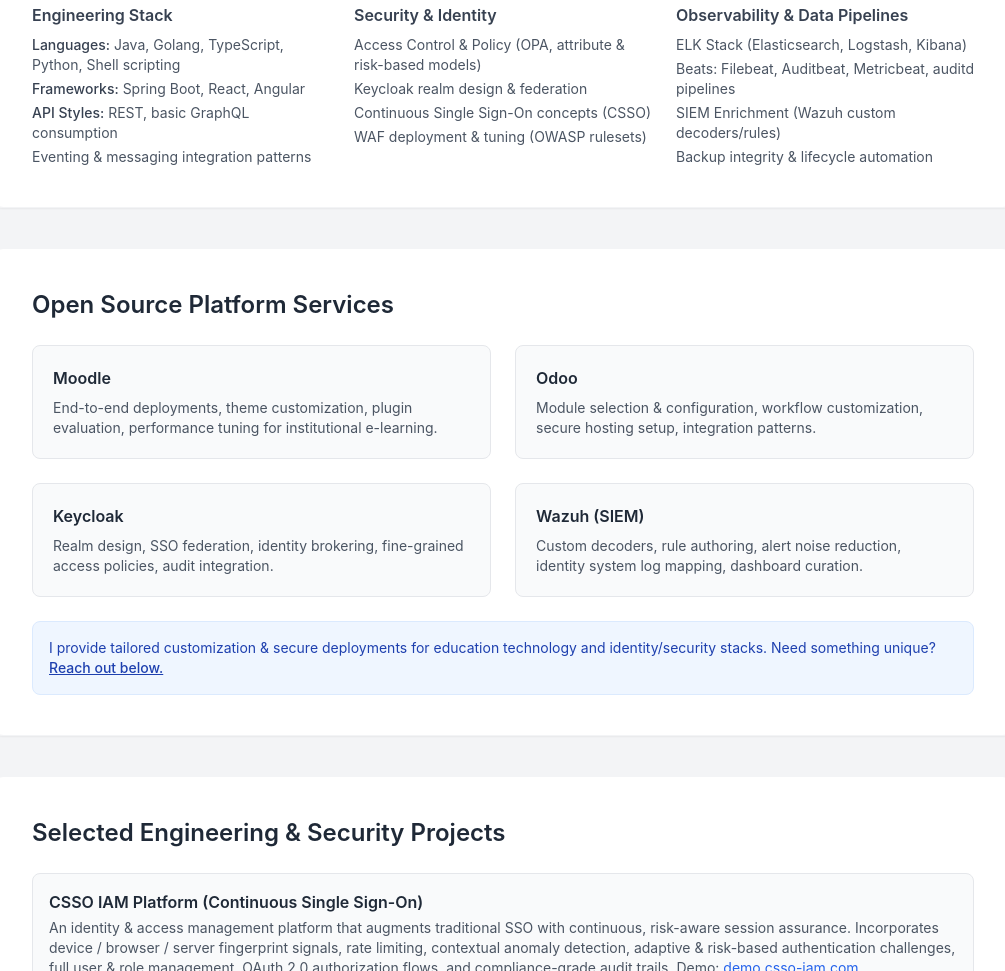
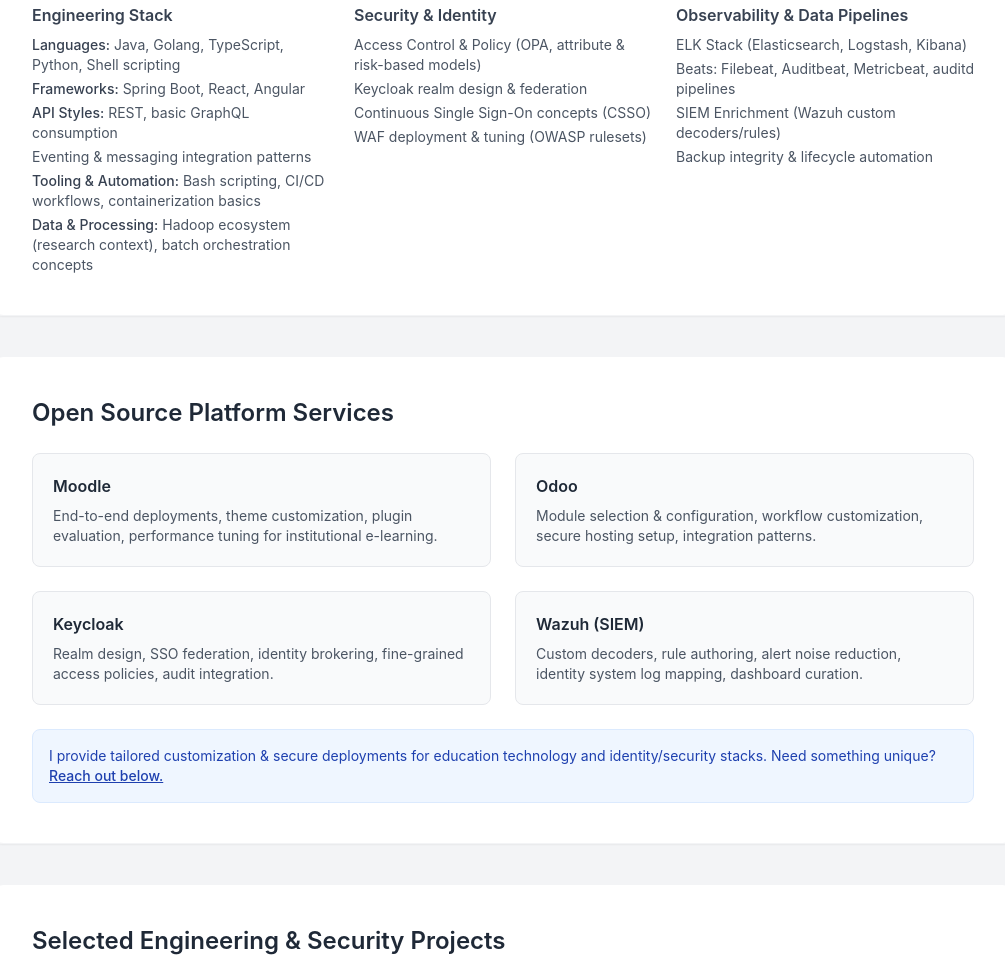
Before and after one commit to tsognong/tsognong.github.io, a website: page index.html in a window 1280 px wide. Shown: the part 1167-2138 px from the top of the page, without its empty margins (137-1142 px from the left). Drawn offline with Linux system fonts and the light colour scheme.

Commit message:
Enhance skills: add tooling automation and data processing lines

```diff
--- a/index.html
+++ b/index.html
@@ -73,8 +73,10 @@
       <ul class="space-y-1 text-gray-600 text-sm">
   <li><span class="font-medium text-gray-700">Languages:</span> Java, Golang, TypeScript, Python, Shell scripting</li>
         <li><span class="font-medium text-gray-700">Frameworks:</span> Spring Boot, React, Angular</li>
-        <li><span class="font-medium text-gray-700">API Styles:</span> REST, basic GraphQL consumption</li>
-        <li>Eventing & messaging integration patterns</li>
+  <li><span class="font-medium text-gray-700">API Styles:</span> REST, basic GraphQL consumption</li>
+  <li>Eventing & messaging integration patterns</li>
+  <li><span class="font-medium text-gray-700">Tooling & Automation:</span> Bash scripting, CI/CD workflows, containerization basics</li>
+  <li><span class="font-medium text-gray-700">Data & Processing:</span> Hadoop ecosystem (research context), batch orchestration concepts</li>
       </ul>
     </div>
     <div>
```
